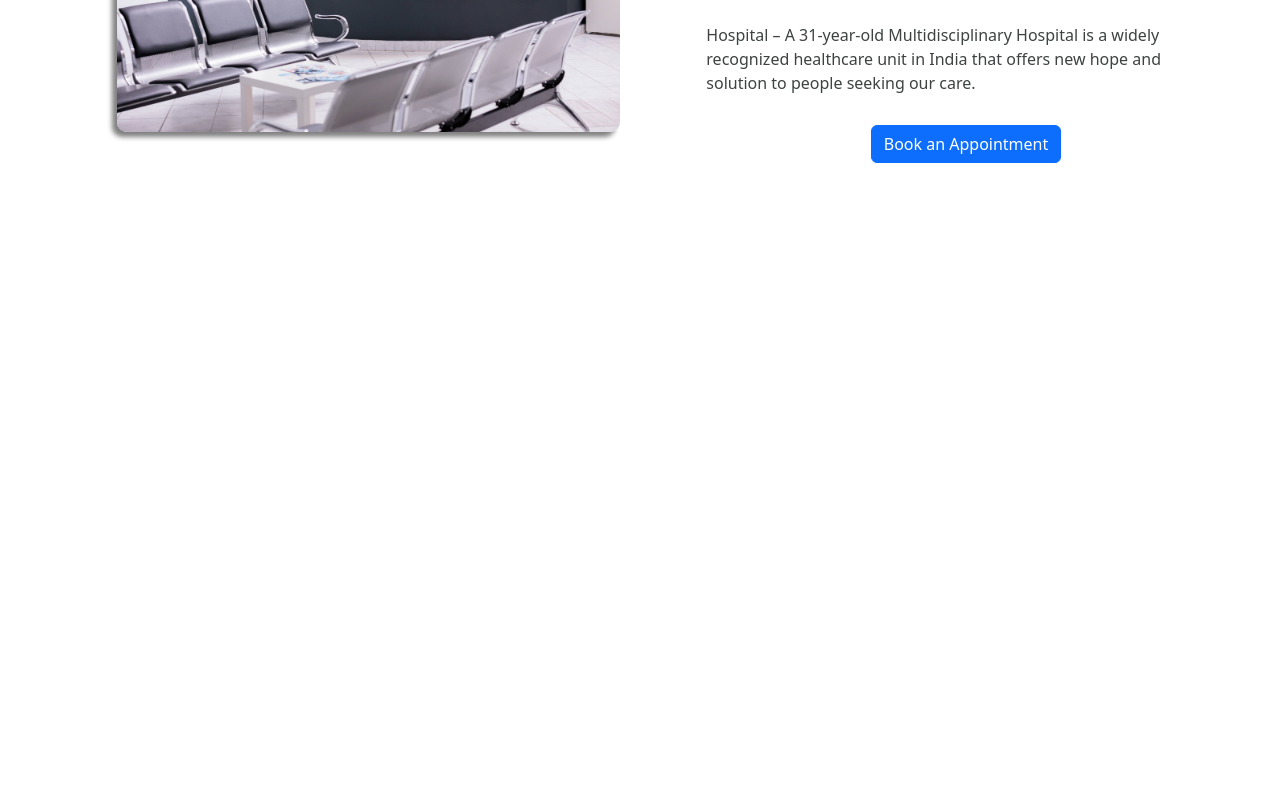
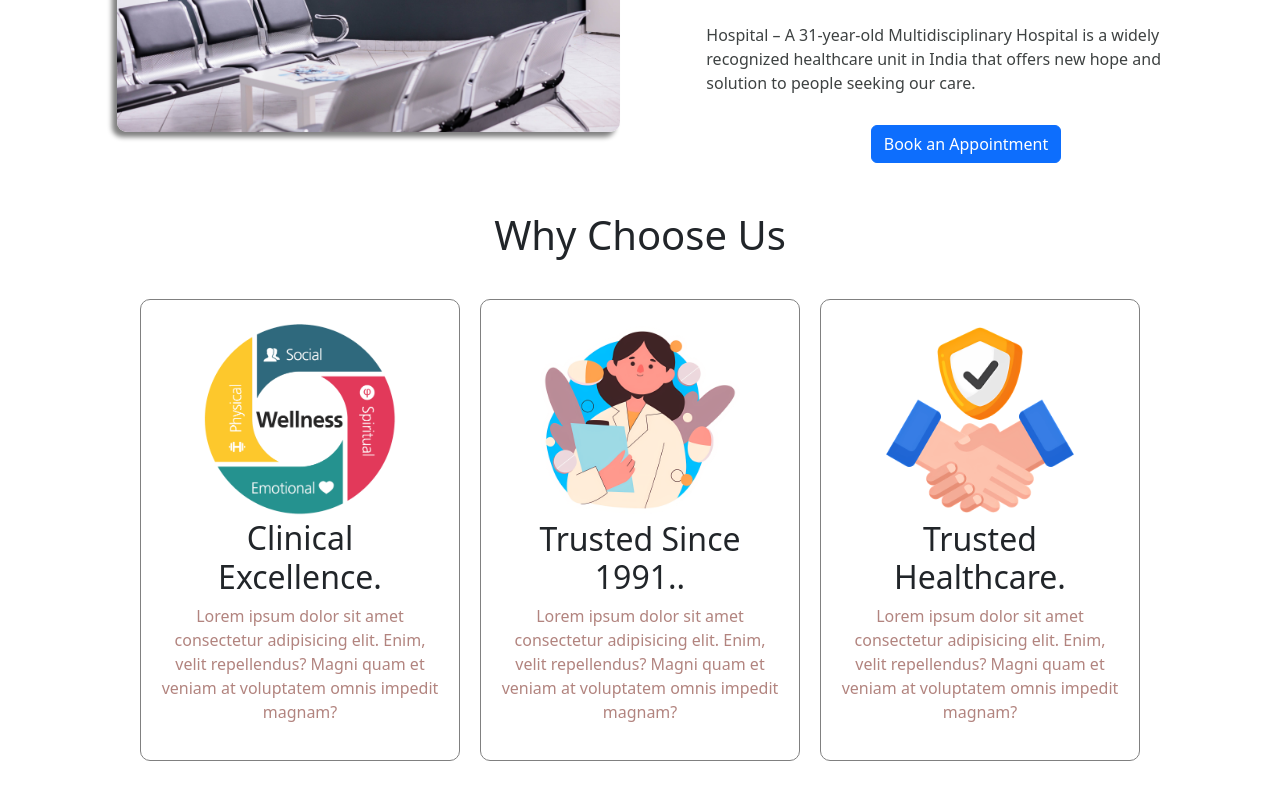
Before and after one commit to pawangrover100/Doctor-Appointment-System-App, a React (Vite) app: page / in a window 1280 px wide. Shown: the part 1802-2602 px from the top of the page. Before the commit the page ends 1995 px from the top, so only its background shows below. Built offline with nearby package versions, Linux system fonts and the light colour scheme.

Commit message:
add whyChoose folder and file

```diff
--- a/src/Pages/Home.jsx
+++ b/src/Pages/Home.jsx
@@ -1,6 +1,7 @@
 import Shortintro from "../components/Shortintro/Shortintro.jsx";
 import Slider from "../components/slider/Slider.jsx";
 import Facility from "../components/Static/Facility/Facility.jsx";
+import WhyChoose from "../components/WhyChoose/WhyChoose.jsx";
 
 const Home = () => {
   return (
@@ -11,6 +12,8 @@ const Home = () => {
       <Facility />
       {/* shortintro */}
       <Shortintro />
+      {/* why choose */}
+      <WhyChoose />
     </>
   );
 };
--- /dev/null
+++ b/src/components/WhyChoose/WhyChoose.css
@@ -0,0 +1,25 @@
+.why-container {
+  display: flex;
+  justify-content: center;
+  align-items: center;
+  margin: 30px 0px;
+}
+.why-container div {
+  display: flex;
+  justify-content: center;
+  align-items: center;
+  flex-direction: column;
+  border: 1px solid gray;
+  margin:10px;
+  padding: 20px;
+  border-radius: 10px;
+}
+
+.why-container h2{
+    font-weight: normal;
+    text-align: center;
+}
+.why-container p{
+    color: rgb(178, 132, 127);
+    text-align: center;
+}
--- /dev/null
+++ b/src/components/WhyChoose/WhyChoose.jsx
@@ -0,0 +1,32 @@
+import ("./WhyChoose.css")
+import image1 from '../../assets/image/empower.png'
+import image2 from '../../assets/image/personalize.png'
+import image3 from '../../assets/image/trust.png'
+const WhyChoose = () => {
+  return (
+   <>
+   <h1 className="text-center mt-5">Why Choose Us</h1>
+   <div className="row why-container">
+    <div className="col-md-3">
+        <img src={image1} alt="image1" width={"200px"} />
+        <h2>Clinical Excellence.</h2>
+        <p>Lorem ipsum dolor sit amet consectetur adipisicing elit. Enim, velit repellendus? Magni quam et veniam at voluptatem omnis impedit magnam?</p>
+    </div>
+    <div className="col-md-3">
+        <img src={image2} alt="image2" width={"200px"} />
+        <h2>Trusted Since 1991..</h2>
+        <p>Lorem ipsum dolor sit amet consectetur adipisicing elit. Enim, velit repellendus? Magni quam et veniam at voluptatem omnis impedit magnam?</p>
+    </div>
+    <div className="col-md-3">
+        <img src={image3} alt="image1" width={"200px"} />
+        <h2>Trusted Healthcare.</h2>
+        <p>Lorem ipsum dolor sit amet consectetur adipisicing elit. Enim, velit repellendus? Magni quam et veniam at voluptatem omnis impedit magnam?</p>
+    </div>
+   </div>
+
+
+   </>
+  )
+}
+
+export default WhyChoose
```
